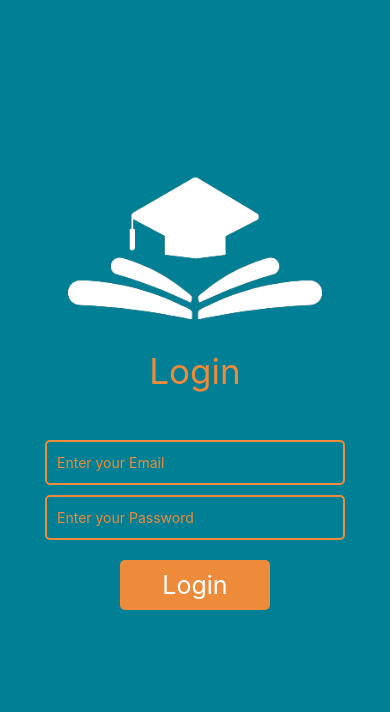
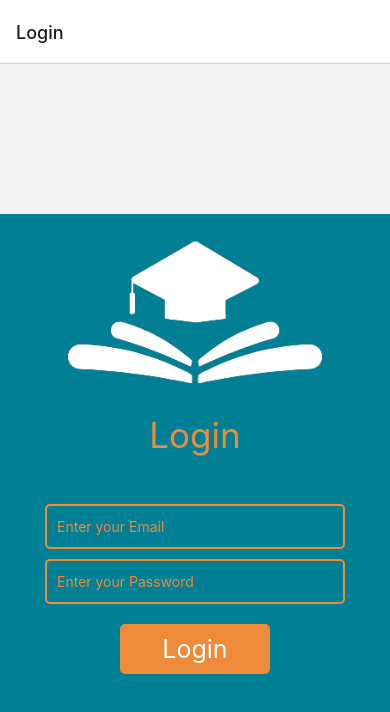
Before and after one commit to maya-atiah/LMS-project-react-native, a React Native app: screen /Login in a window 390 px wide. Shown: the top 712 px of the page. Built offline with nearby package versions, Linux system fonts and the light colour scheme.

Commit message:
navigation

```diff
--- a/App.js
+++ b/App.js
@@ -2,15 +2,49 @@ import { StatusBar } from 'expo-status-bar';
 import { StyleSheet, View } from 'react-native';
 import React from 'react';
 import Login from "./components/login";
+import Attendance from "./components/Attendance";
+import { NavigationContainer } from '@react-navigation/native';
+import {createStackNavigator} from '@react-navigation/stack';
 
+
+const Stack = createStackNavigator();
 
 
 export default function App() {
+
+  // const [loggedIn, setLoggedIn] = useState(false);
+
+  // const handleLogin = () => {
+  //   setLoggedIn(true);
+  // };
+
+  // const handleLogout = () => {
+  //   setLoggedIn(false);
+  // };
   return (
-    <View  style={styles.background}>
+    // <View  style={styles.background}>
+    //   <Login/>
+    // </View>
 
-      <Login/>
-    </View>
+    <NavigationContainer>
+      <Stack.Navigator>
+        <Stack.Screen name="Login" component={Login} />
+        <Stack.Screen name="Attendance" component={Attendance} />
+      </Stack.Navigator>
+    </NavigationContainer>
+  //   <NavigationContainer>
+  //   <Stack.Navigator>
+  //     {!loggedIn ? (
+  //       <Stack.Screen name="Login">
+  //         {(props) => <Login {...props} onLogin={handleLogin} />}
+  //       </Stack.Screen>
+  //     ) : (
+  //       <Stack.Screen name="Attendance">
+  //         {(props) => <Attendance {...props} onLogout={handleLogout} />}
+  //       </Stack.Screen>
+  //     )}
+  //   </Stack.Navigator>
+  // </NavigationContainer>
   );
 }
 
--- a/components/login.jsx
+++ b/components/login.jsx
@@ -1,7 +1,9 @@
 import React from 'react';
 import { useState, useEffect } from 'react';
 import { ImageBackground, StyleSheet, View, Image, Text, TextInput, Button, Alert, TouchableOpacity } from 'react-native';
-
+import { NavigationContainer } from '@react-navigation/native';
+import {createStackNavigator} from '@react-navigation/stack';
+import Attendance from "./components/Attendance";
 
 const Login = () => {
     const [email, setEmail]= useState("");
@@ -36,7 +38,9 @@ const Login = () => {
                     text: "ok",
                     onPress: () => {
                         window.localStorage.setItem("token", data.token);
+                        navigation.navigate('Attendance');
                     }
+
                 },
             ]);
             }else{
@@ -64,7 +68,6 @@ const Login = () => {
 
     <Image
        source={require('../assets/logo.png')}
-    //    style={{width: 360, height: 200}}
        style={styles.imagelogin}
 
     />
@@ -76,7 +79,6 @@ const Login = () => {
      <Text style={styles.buttonText}>Login</Text>
      </TouchableOpacity>
      </View>
-
   );
 };
 
@@ -113,7 +115,6 @@ const styles = StyleSheet.create({
         color: '#EE8B3A',
     },
 
-
     button:{
         width: 150,
         height: 50,
@@ -122,14 +123,11 @@ const styles = StyleSheet.create({
         borderRadius: 5,
         alignItems: 'center',
         justifyContent: 'center',
+    },
 
-    },
     buttonText:{
         color: '#fff',
         fontSize: 25,
-
     }
-
   })
-
 export default Login;
```
Also changed, not shown: package.json (+7 -3 lines), 1 other file (tests, documents, lock files or other folders). Lines whose indentation alone changed are shown as unchanged.
